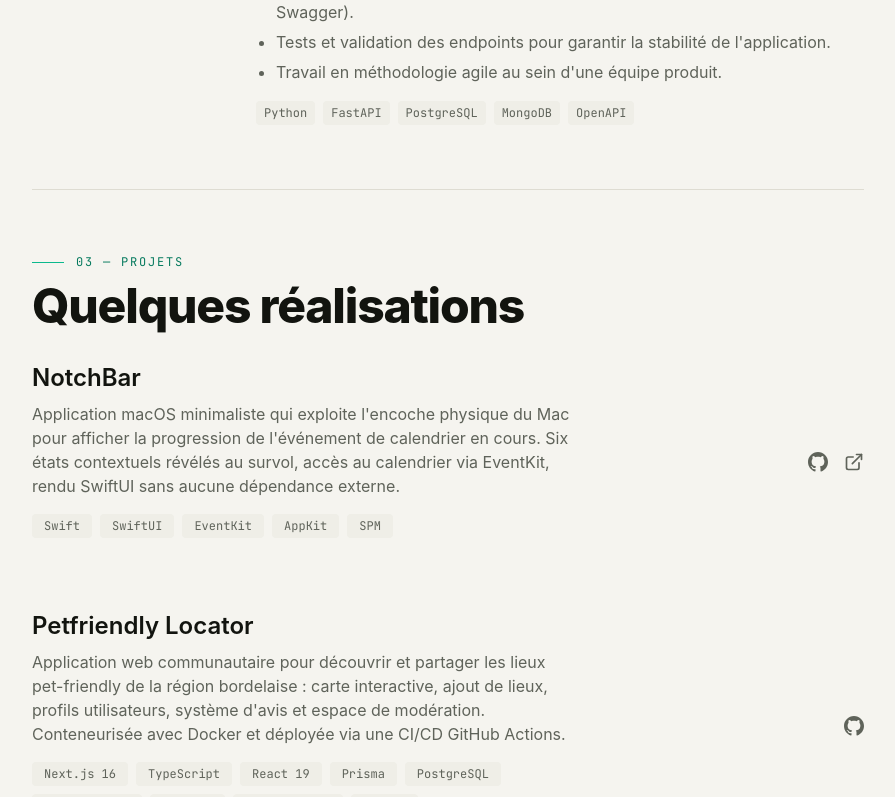
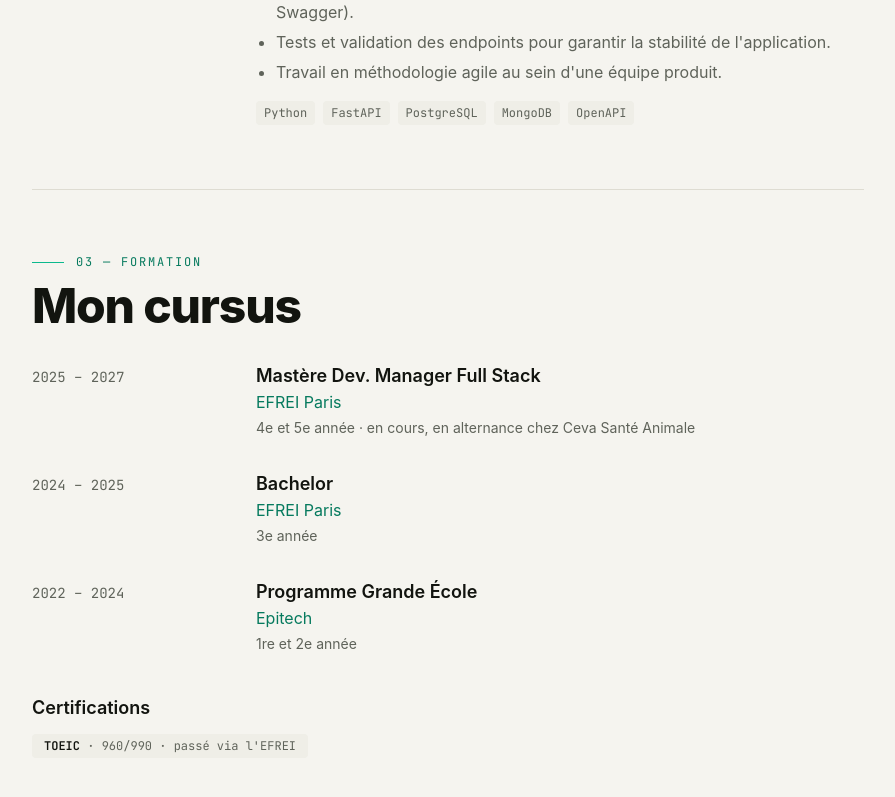
Before and after one commit to Periicles/portfolio, a Next.js app: page / in a window 1280 px wide. Shown: the part 2000-2797 px from the top of the page, without its empty margins (320-1215 px from the left). Built offline with nearby package versions, Linux system fonts and the light colour scheme.

Commit message:
feat(education): ajouter une section Formation avec le cursus et le TOEIC
Epitech (1re et 2e année), EFREI Bachelor (3e année) puis Mastère Dev.
Manager Full Stack (4e et 5e année, en cours). La section s'insère entre
Expérience et Projets, et la navigation est renumérotée.

```diff
--- a/app/components/Contact.tsx
+++ b/app/components/Contact.tsx
@@ -8,7 +8,7 @@ import ContactForm from './ContactForm'
 export default function Contact() {
     return (
         <section id="contact" aria-labelledby="contact-heading" className="py-16 scroll-mt-24 md:scroll-mt-16 border-t border-hairline">
-            <SectionEyebrow index={4}>Contact</SectionEyebrow>
+            <SectionEyebrow index={5}>Contact</SectionEyebrow>
             <h2 id="contact-heading" className="text-4xl md:text-5xl font-extrabold tracking-tight text-ink mb-8">
                 Entrons en contact
             </h2>
--- /dev/null
+++ b/app/components/Education.tsx
@@ -0,0 +1,46 @@
+import { certifications, education } from '@/content/education'
+import SectionEyebrow from './SectionEyebrow'
+
+export default function Education() {
+    return (
+        <section id="education" aria-labelledby="education-heading" className="py-16 scroll-mt-24 md:scroll-mt-16 border-t border-hairline">
+            <SectionEyebrow index={3}>Formation</SectionEyebrow>
+            <h2 id="education-heading" className="text-4xl md:text-5xl font-extrabold tracking-tight text-ink mb-8">
+                Mon cursus
+            </h2>
+
+            <ol className="space-y-8">
+                {education.map((item) => (
+                    <li key={`${item.school}-${item.degree}`} className="flex flex-col md:flex-row md:items-baseline md:space-x-8">
+                        <p className="md:w-48 shrink-0 text-sm text-muted font-mono mb-1 md:mb-0">
+                            {item.period}
+                        </p>
+                        <div>
+                            <h3 className="text-lg font-semibold text-ink">
+                                {item.degree}
+                            </h3>
+                            <p className="text-accent-strong">{item.school}</p>
+                            {item.detail && (
+                                <p className="text-sm text-muted mt-1">{item.detail}</p>
+                            )}
+                        </div>
+                    </li>
+                ))}
+            </ol>
+
+            <div className="mt-10">
+                <h3 className="text-lg font-semibold text-ink mb-3">Certifications</h3>
+                <ul className="flex flex-wrap gap-2">
+                    {certifications.map((cert) => (
+                        <li
+                            key={cert.name}
+                            className="text-xs text-muted font-mono bg-surface px-3 py-1 rounded"
+                        >
+                            <span className="text-ink font-semibold">{cert.name}</span> · {cert.detail}
+                        </li>
+                    ))}
+                </ul>
+            </div>
+        </section>
+    )
+}
--- a/app/components/Navigation.tsx
+++ b/app/components/Navigation.tsx
@@ -10,6 +10,7 @@ import { useActiveSection } from '@/hooks/useActiveSection'
 const navItems = [
     { href: '#about', label: 'À propos' },
     { href: '#experience', label: 'Expérience' },
+    { href: '#education', label: 'Formation' },
     { href: '#projects', label: 'Projets' },
     { href: '#contact', label: 'Contact' },
 ] as const
--- a/app/components/Projects.tsx
+++ b/app/components/Projects.tsx
@@ -6,7 +6,7 @@ import SectionEyebrow from './SectionEyebrow'
 export default function Projects() {
     return (
         <section id="projects" aria-labelledby="projects-heading" className="py-16 scroll-mt-24 md:scroll-mt-16 border-t border-hairline">
-            <SectionEyebrow index={3}>Projets</SectionEyebrow>
+            <SectionEyebrow index={4}>Projets</SectionEyebrow>
             <h2 id="projects-heading" className="text-4xl md:text-5xl font-extrabold tracking-tight text-ink mb-8">
                 Quelques réalisations
             </h2>
--- /dev/null
+++ b/app/content/education.ts
@@ -0,0 +1,31 @@
+export type Education = {
+    school: string
+    degree: string
+    period: string
+    detail?: string
+}
+
+export const education: readonly Education[] = [
+    {
+        school: "EFREI Paris",
+        degree: "Mastère Dev. Manager Full Stack",
+        period: "2025 – 2027",
+        detail: "4e et 5e année · en cours, en alternance chez Ceva Santé Animale",
+    },
+    {
+        school: "EFREI Paris",
+        degree: "Bachelor",
+        period: "2024 – 2025",
+        detail: "3e année",
+    },
+    {
+        school: "Epitech",
+        degree: "Programme Grande École",
+        period: "2022 – 2024",
+        detail: "1re et 2e année",
+    },
+] as const
+
+export const certifications: readonly { name: string; detail: string }[] = [
+    { name: "TOEIC", detail: "960/990 · passé via l'EFREI" },
+] as const
--- a/app/page.tsx
+++ b/app/page.tsx
@@ -1,6 +1,7 @@
 import Navigation from '@/components/Navigation'
 import About from '@/components/About'
 import Experience from '@/components/Experience'
+import Education from '@/components/Education'
 import Projects from '@/components/Projects'
 import Contact from '@/components/Contact'
 
@@ -21,6 +22,7 @@ export default function Home() {
         <div className="max-w-4xl mx-auto px-6 md:px-8 pt-12 md:pt-16 pb-24 md:pb-32">
           <About />
           <Experience />
+          <Education />
           <Projects />
           <Contact />
           <div aria-hidden className="h-24" />
```
